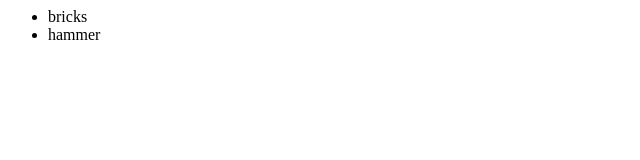
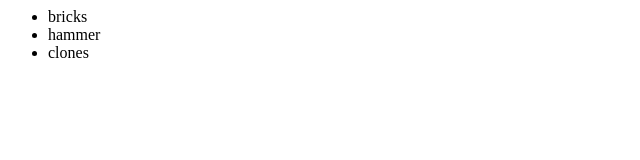
Before and after one commit to Boluwaduro00/hello-world, a plain HTML site: page index.html in a window 1280 px wide. Shown: the full height of the page, 0-640 px from the left. Drawn offline with Linux system fonts and the light colour scheme.

Commit message:
made changes

```diff
--- a/index.html
+++ b/index.html
@@ -3,7 +3,7 @@
         <ul>
             <li>bricks</li>
             <li>hammer</li>
-
+           <li>clones</li>
         </ul>
     </body>
 </html>
```
